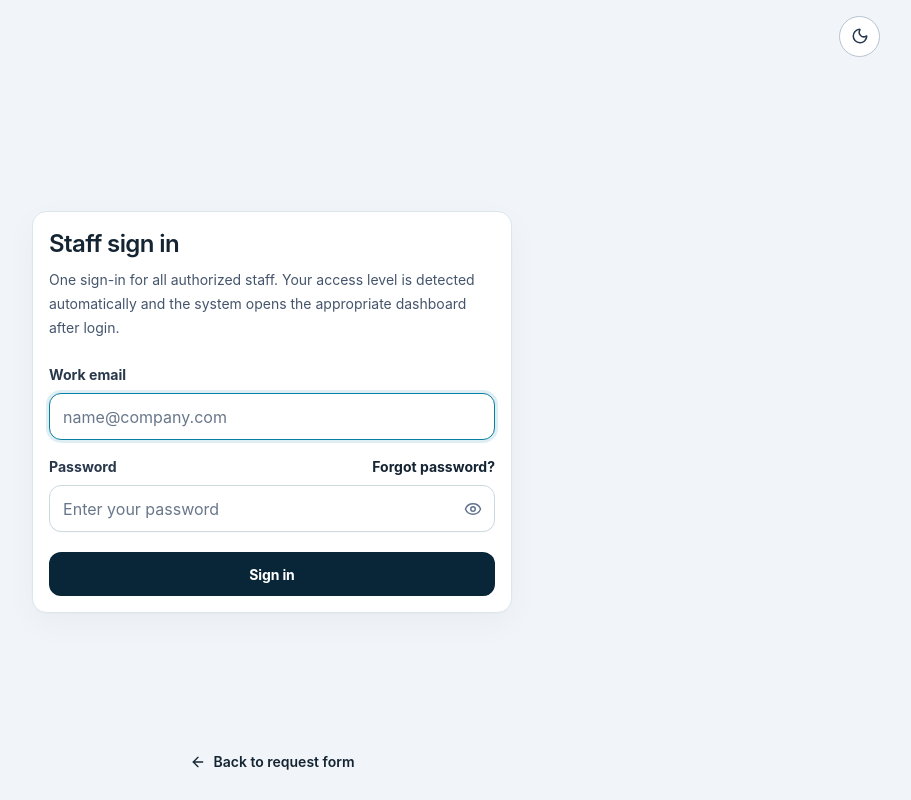
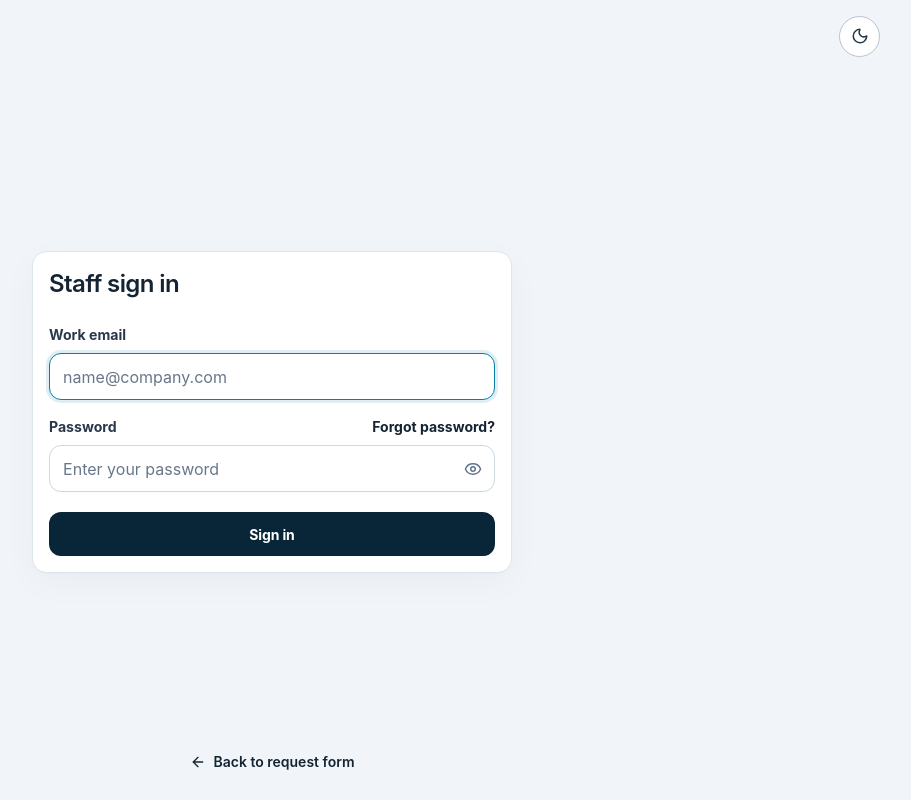
Before and after one commit to blimpMac/RFPProject, a React (Vite) app: page /admin/login in a window 1280 px wide. Shown: the whole page, without its empty margins (368-1279 px from the left). Built offline with nearby package versions, Linux system fonts and the light colour scheme; no server answers.

Commit message:
ui: simplify shared staff sign-in

```diff
--- a/src/pages/LoginPage.tsx
+++ b/src/pages/LoginPage.tsx
@@ -48,10 +48,6 @@ export function LoginPage() {
           <h1 id="staff-login-title" className="text-2xl font-semibold tracking-tight">
             Staff sign in
           </h1>
-          <p className="mt-2 text-sm leading-6 text-slate-600">
-            One sign-in for all authorized staff. Your access level is detected automatically and
-            the system opens the appropriate dashboard after login.
-          </p>
 
           {!isConfigured && (
             <p
```
